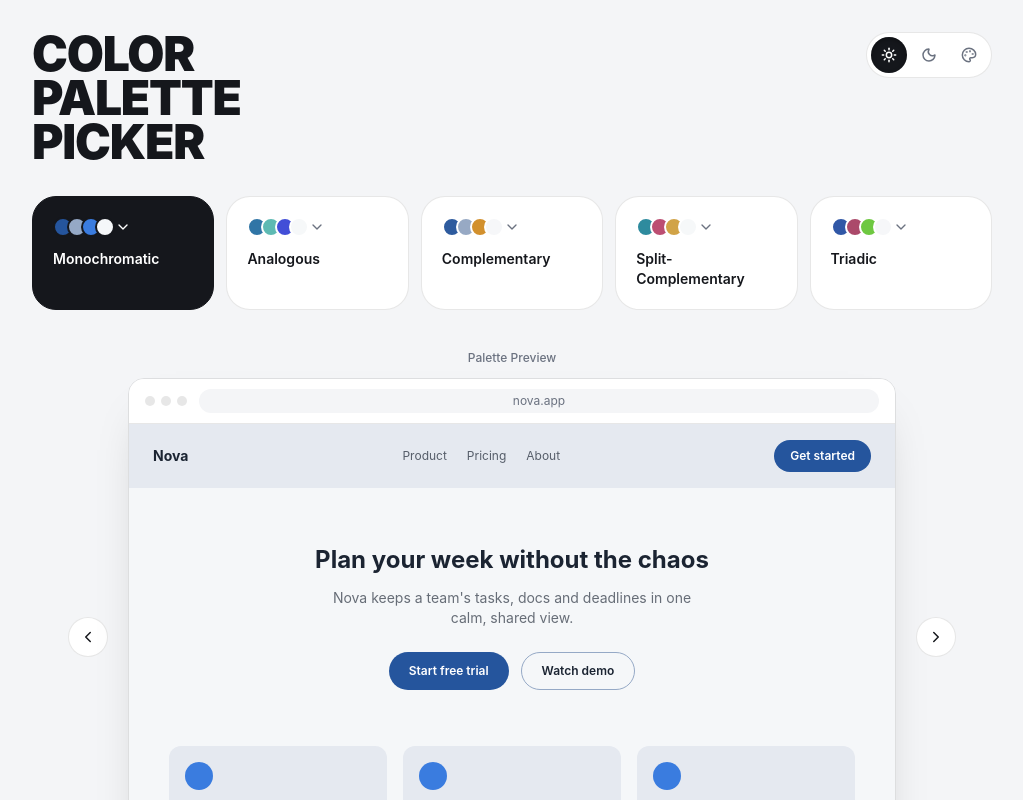
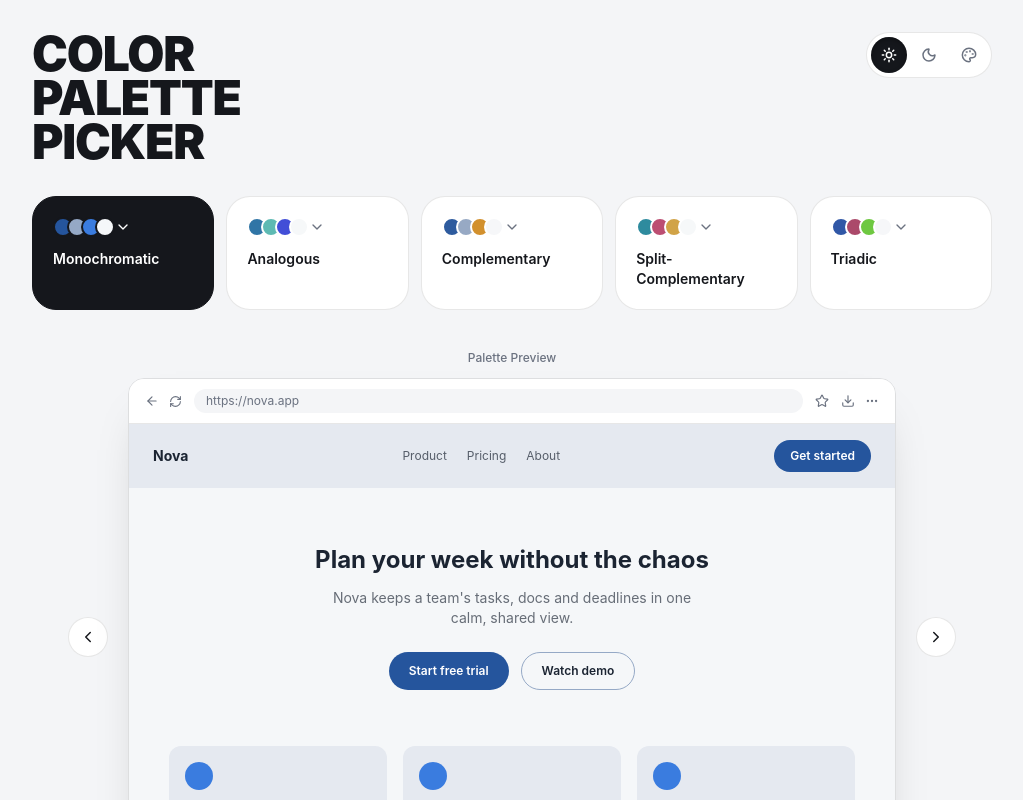
Before and after one commit to codymbohler/color-palette-picker, a React (Vite) app: page / in a window 1280 px wide. Shown: the top 800 px of the page, without its empty margins (128-1151 px from the left). Built offline with nearby package versions, Linux system fonts and the light colour scheme.

Commit message:
Mock broswer redesign

```diff
--- a/src/ColorPalettePicker.jsx
+++ b/src/ColorPalettePicker.jsx
@@ -7,6 +7,11 @@ import {
   ChevronLeft,
   ChevronRight,
   ShoppingBag,
+  ArrowLeft,
+  RefreshCw,
+  Star,
+  Download,
+  MoreHorizontal,
 } from "lucide-react";
 
 /* ----------------------------------------------------------------
@@ -280,16 +285,20 @@ function BrowserFrame({ chrome, siteLabel, children }) {
         className="flex items-center gap-3 px-4 py-2.5"
         style={{ backgroundColor: chrome.surface, borderBottom: `1px solid ${chrome.border}` }}
       >
-        <div className="flex gap-1.5">
-          <span className="w-2.5 h-2.5 rounded-full" style={{ backgroundColor: chrome.border }} />
-          <span className="w-2.5 h-2.5 rounded-full" style={{ backgroundColor: chrome.border }} />
-          <span className="w-2.5 h-2.5 rounded-full" style={{ backgroundColor: chrome.border }} />
+        <div className="flex items-center gap-2.5 flex-shrink-0">
+          <ArrowLeft size={14} style={{ color: chrome.textSecondary }} />
+          <RefreshCw size={13} style={{ color: chrome.textSecondary }} />
         </div>
         <div
-          className="flex-1 rounded-full px-3 py-1 text-xs text-center truncate"
+          className="flex-1 rounded-full px-3 py-1 text-xs text-left truncate"
           style={{ backgroundColor: chrome.bg, color: chrome.textSecondary }}
         >
-          {siteLabel}
+          https://{siteLabel}
+        </div>
+        <Star size={14} className="flex-shrink-0" style={{ color: chrome.textSecondary }} />
+        <div className="flex items-center gap-2.5 flex-shrink-0">
+          <Download size={14} style={{ color: chrome.textSecondary }} />
+          <MoreHorizontal size={14} style={{ color: chrome.textSecondary }} />
         </div>
       </div>
       <div>{children}</div>
```
